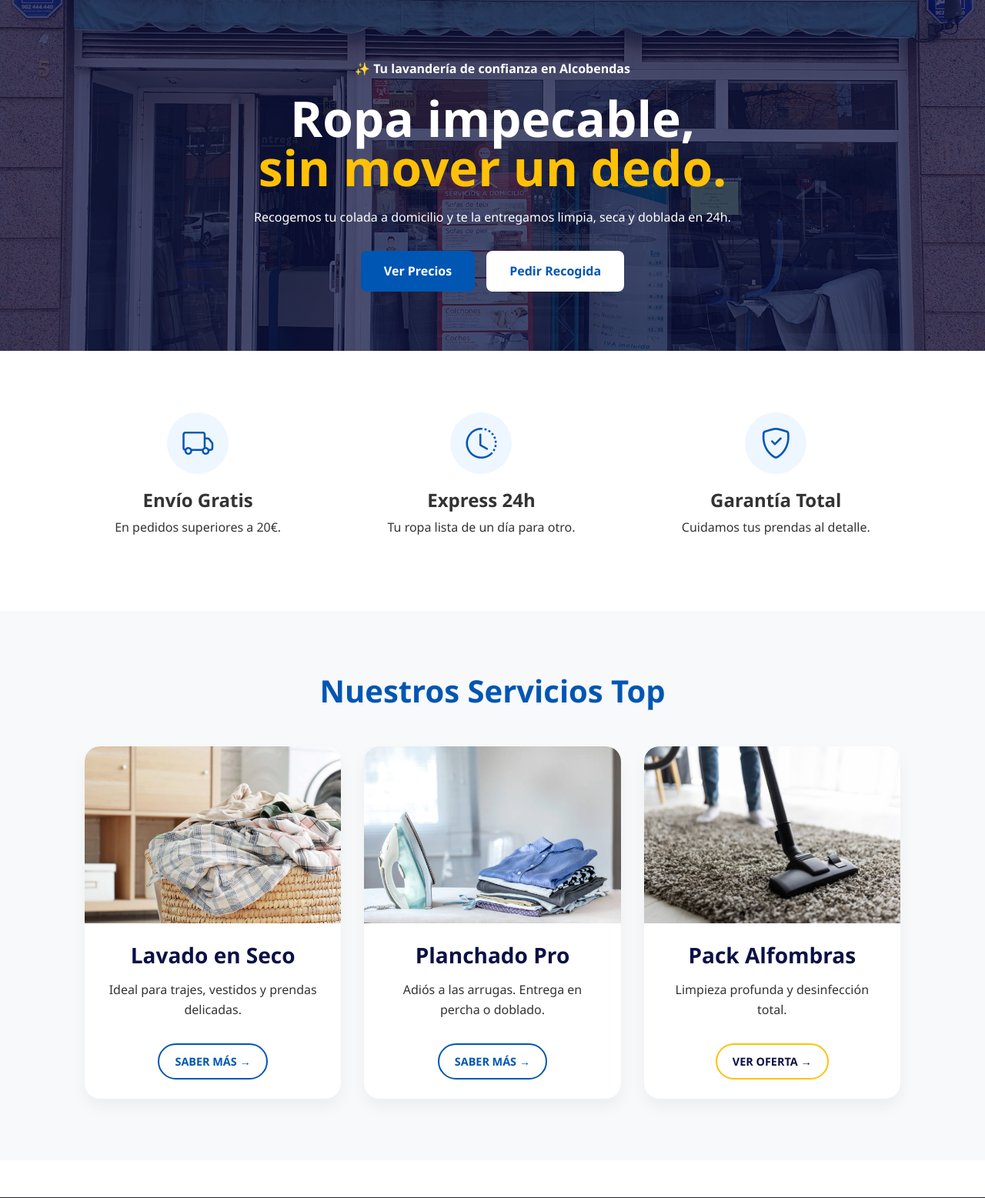
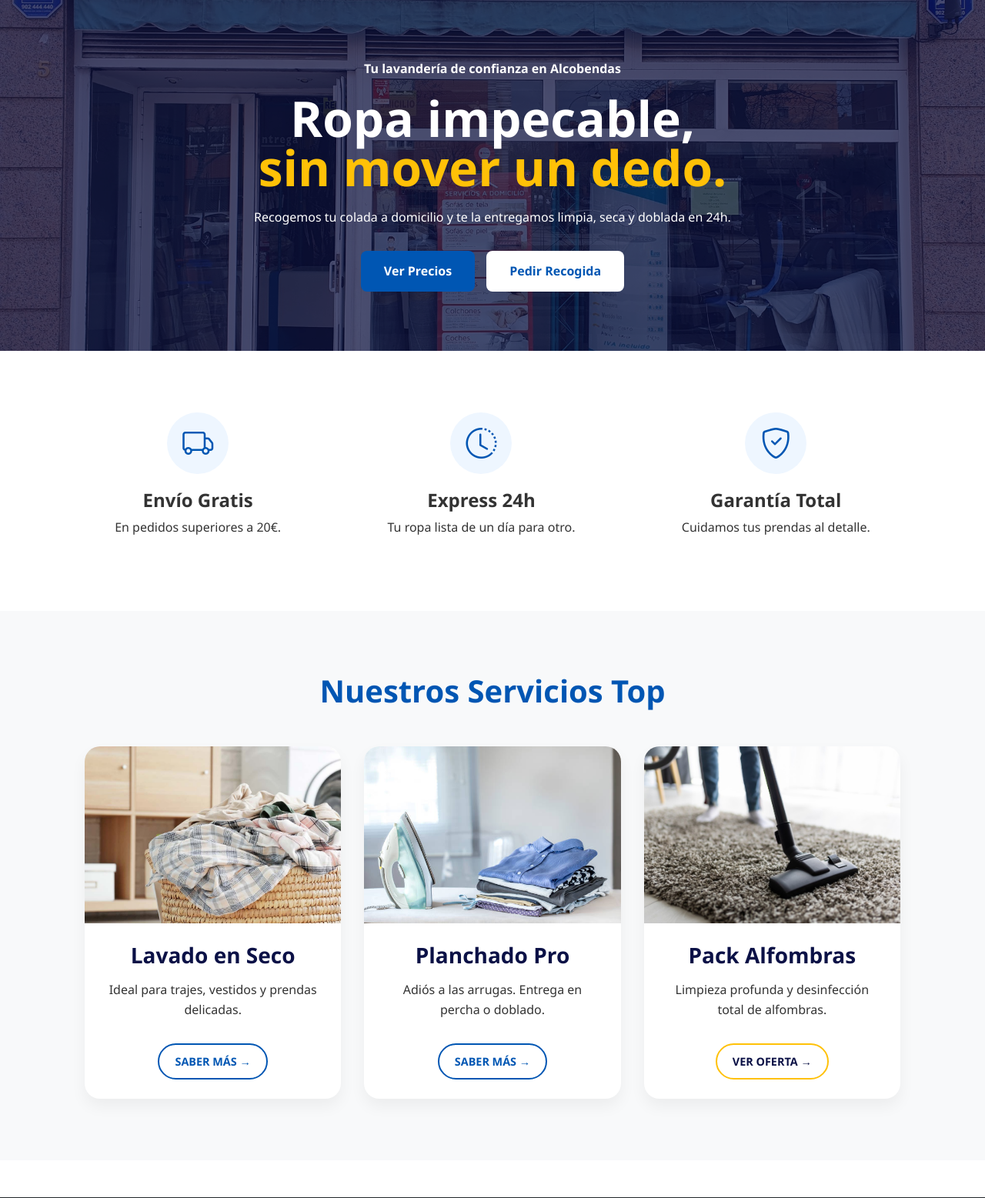
Before and after one commit to pbl792/lavandi-express, a PHP site: page / in a window 1280 px wide. Shown: the part 80-1637 px from the top of the page at 77% size. Run offline with PHP 8.4, Linux system fonts and the light colour scheme.

Commit message:
Pruebas generales. Perfeccionando código y aspecto de la web

```diff
--- a/index.php
+++ b/index.php
@@ -3,7 +3,7 @@
 <section class="portada-principal">
     <div class="capa-oscura-portada">
         <div class="caja-texto-portada">
-            <span class="negrita">✨ Tu lavandería de confianza en Alcobendas</span>
+            <span class="negrita">Tu lavandería de confianza en Alcobendas</span>
             <h1 class="titulo-enorme">Ropa impecable,<br><span class="resaltado-amarillo">sin mover un dedo.</span></h1>
             <p>Recogemos tu colada a domicilio y te la entregamos limpia, seca y doblada en 24h.</p>
             <div class="grupo-botones">
@@ -58,7 +58,7 @@
                 <div class="contenedor-foto"><img src="img/alfombra.jpg" alt="Alfombras"></div>
                 <div class="detalles-servicio">
                     <h3>Pack Alfombras</h3>
-                    <p>Limpieza profunda y desinfección total.</p>
+                    <p>Limpieza profunda y desinfección total de alfombras.</p>
                     <a href="servicios.php" class="link-mas-info">Ver Oferta →</a>
                 </div>
             </div>
```
